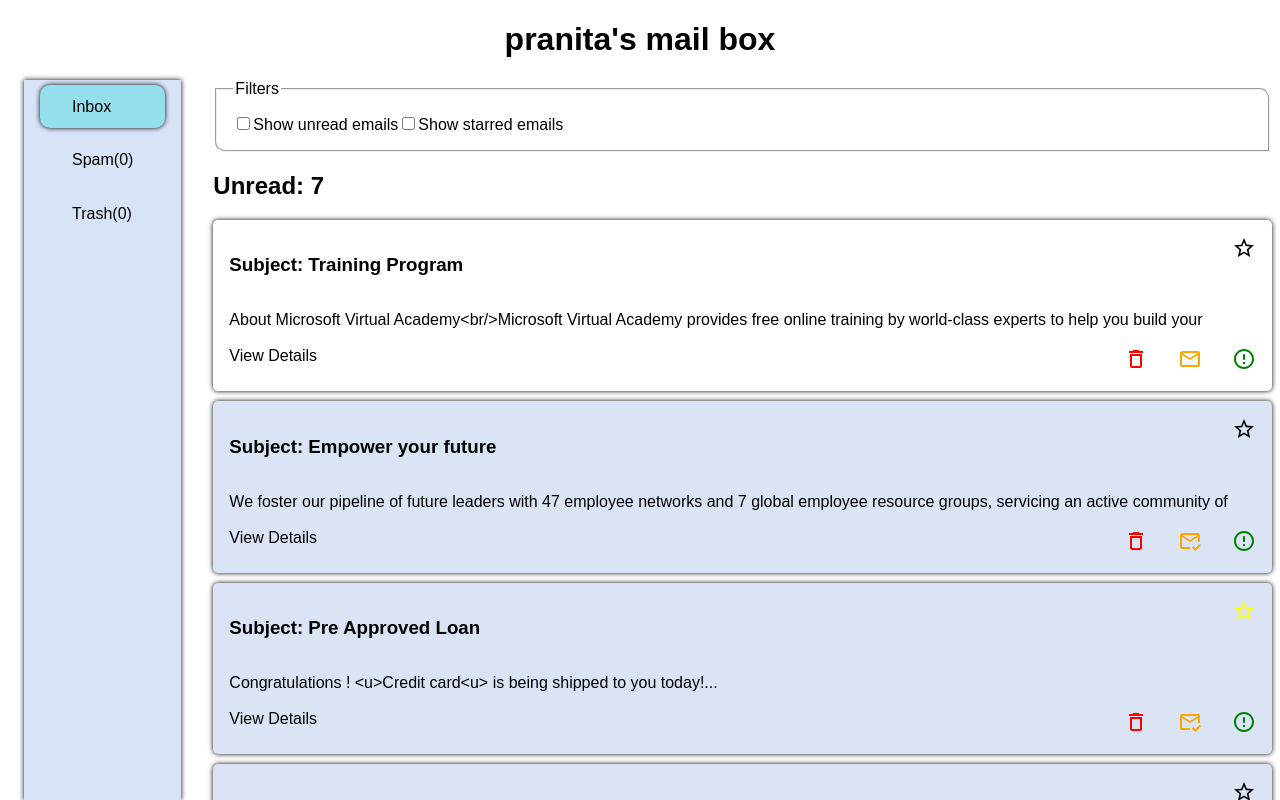
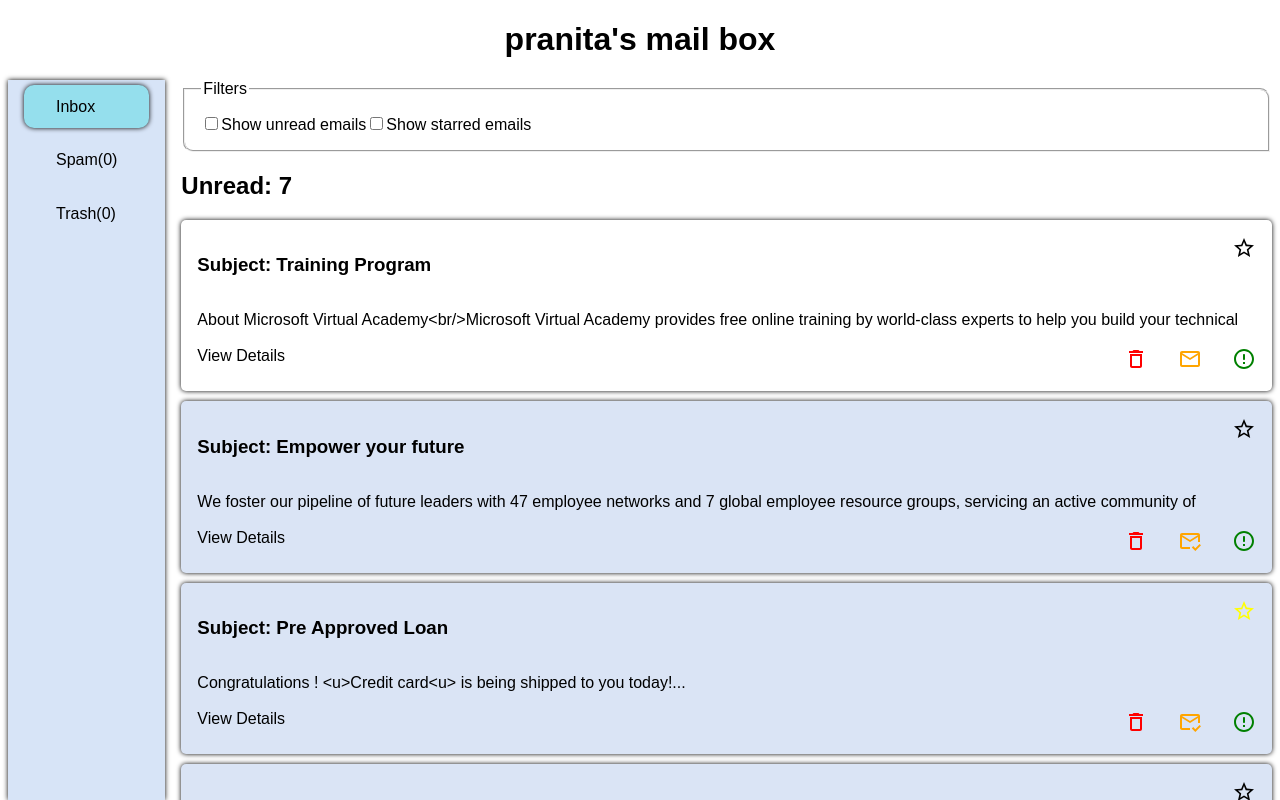
Before and after one commit to pranita09/email-app-v2, a React (Create React App) app: page / in a window 1280 px wide. Shown: the top 800 px of the page. Built offline with nearby package versions, Linux system fonts and the light colour scheme.

Commit message:
fix: sidebar style

```diff
--- a/src/styles.css
+++ b/src/styles.css
@@ -12,7 +12,7 @@
   display: flex;
   flex-direction: column;
   box-shadow: 0 0 5px;
-  margin: 0 1rem;
+  margin: 0 ;
   background-color: #d7e4f7;
   height: 90vh;
 }
```
